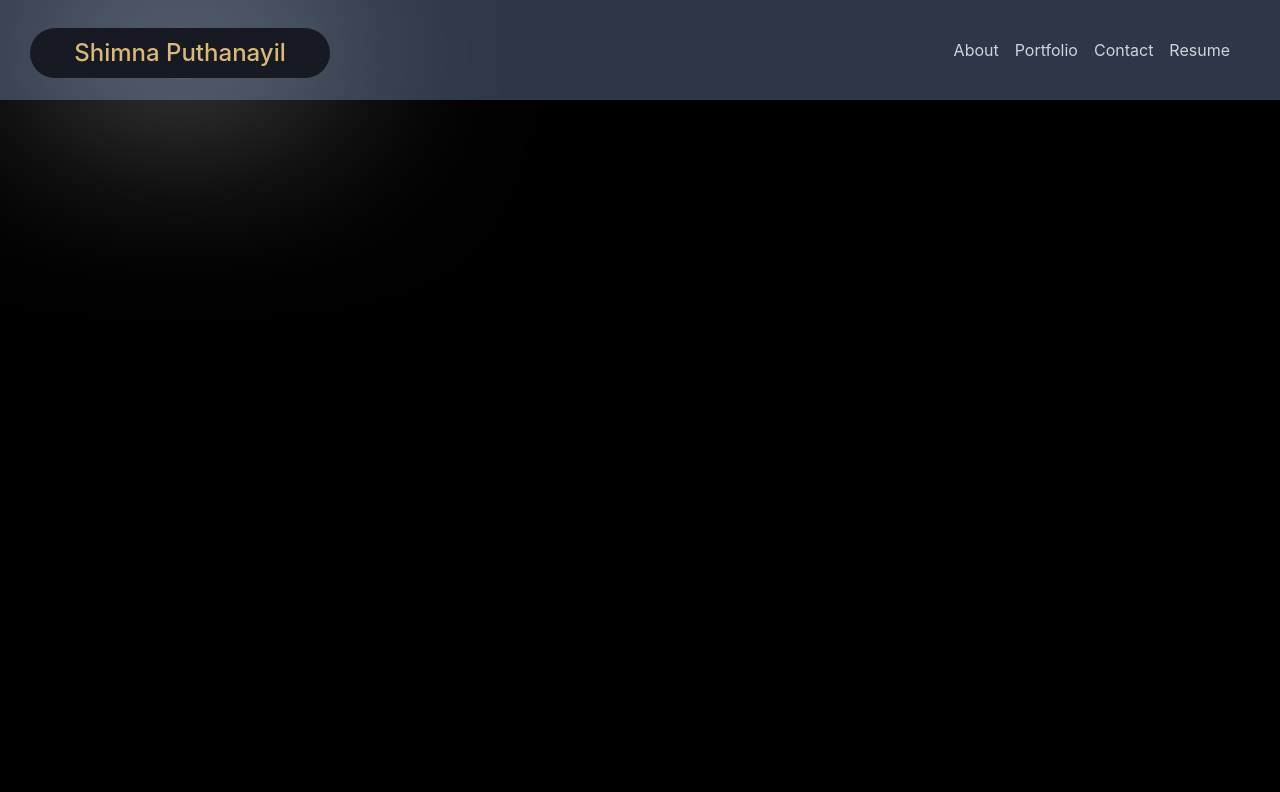
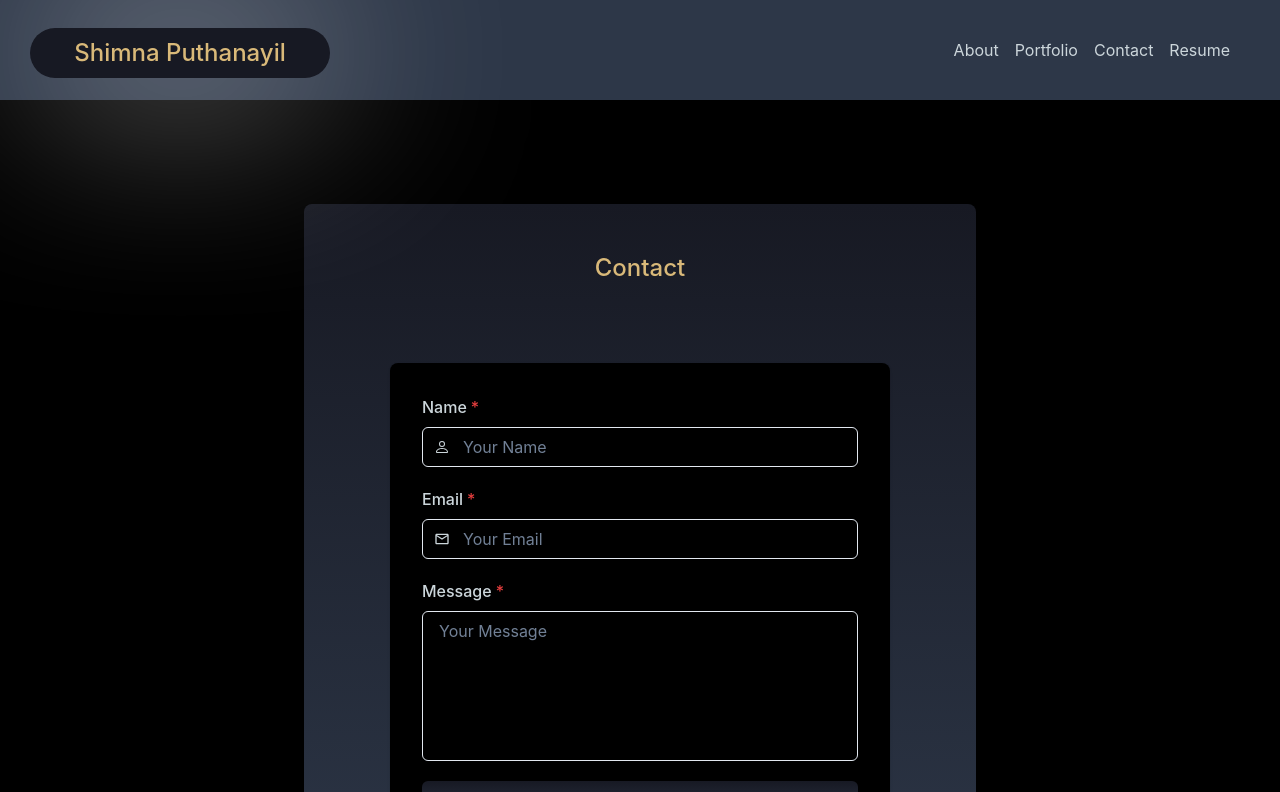
Before and after one commit to shimna-puthanayil/my-final-portfolio, a React (Vite) app: page /Contact in a window 1280 px wide. Shown: the top 792 px of the page. Built offline with nearby package versions, Linux system fonts and the light colour scheme.

Commit message:
added contact form

```diff
--- a/src/components/UI/Navbar.jsx
+++ b/src/components/UI/Navbar.jsx
@@ -12,7 +12,6 @@ export default function Nav({ links }) {
   return (
     <>
       <Stack
-        Flex
         as="header"
         position="fixed"
         direction={["column", "row"]}
@@ -53,7 +52,6 @@ export default function Nav({ links }) {
 
               backgroundImage: `url("images/wb.png")`,
               ml: { base: "-115px", md: "15px" },
-              // mt: { base: 10, md: 7 },
               mt: { base: -7, md: -7 },
               borderRadius: "full",
               filter: "blur(10px)",
--- a/src/pages/AboutPage.jsx
+++ b/src/pages/AboutPage.jsx
@@ -38,8 +38,7 @@ export default function AboutPage() {
         fontFamily={"body"}
         fontWeight={500}
         mb={50}
-
-        pt={102}
+        mt={20}
         color={fontColor}
       >
         About Me
--- a/src/pages/ContactPage.jsx
+++ b/src/pages/ContactPage.jsx
@@ -1,3 +1,117 @@
-export default function AboutPage() {
-  return <></>;
+import {
+  Box,
+  Button,
+  Flex,
+  FormControl,
+  FormLabel,
+  Heading,
+  Input,
+  InputGroup,
+  InputLeftElement,
+  Stack,
+  Textarea,
+  useColorModeValue,
+  VStack,
+} from "@chakra-ui/react";
+import { BsPerson } from "react-icons/bs";
+import { MdOutlineEmail } from "react-icons/md";
+
+export default function ContactFormWithSocialButtons() {
+  const fontColor = "rgb(217, 185, 121)";
+  return (
+    <Flex align="center" justify="center" id="contact">
+      <Box
+        borderRadius="lg"
+        m={{ base: 5, md: 16, lg: 10 }}
+        p={{ base: 5, lg: 16 }}
+      >
+        <Box>
+          <VStack
+            spacing={{ base: 4, md: 8, lg: 20 }}
+            borderRadius="lg"
+            bgGradient={["linear(to-b, gray.900, gray.700)"]}
+            mt={100}
+            w="2xl"
+            pt={50}
+            pb={20}
+          >
+            <Heading
+              fontSize={{ base: "xl", md: "2xl" }}
+              fontFamily={"body"}
+              fontWeight={500}
+              color={fontColor}
+            >
+              Contact
+            </Heading>
+
+            <Stack
+              spacing={{ base: 4, md: 8, lg: 20 }}
+              direction={{ base: "column", md: "row" }}
+            >
+              <Box
+                bg={useColorModeValue("gray.100", "gray.700")}
+                borderRadius="lg"
+                p={8}
+                color={useColorModeValue("gray.700", "whiteAlpha.900")}
+                shadow="base"
+                w="500px"
+                background={"black"}
+              >
+                <VStack spacing={5}>
+                  <FormControl isRequired>
+                    <FormLabel color="#ccd6db">Name</FormLabel>
+
+                    <InputGroup>
+                      <InputLeftElement>
+                        <BsPerson color="#ccd6db" />
+                      </InputLeftElement>
+                      <Input type="text" name="name" placeholder="Your Name" />
+                    </InputGroup>
+                  </FormControl>
+
+                  <FormControl isRequired>
+                    <FormLabel color="#ccd6db">Email</FormLabel>
+
+                    <InputGroup>
+                      <InputLeftElement>
+                        <MdOutlineEmail color="#ccd6db" />
+                      </InputLeftElement>
+                      <Input
+                        type="email"
+                        name="email"
+                        placeholder="Your Email"
+                      />
+                    </InputGroup>
+                  </FormControl>
+
+                  <FormControl isRequired>
+                    <FormLabel color="#ccd6db">Message</FormLabel>
+
+                    <Textarea
+                      name="message"
+                      placeholder="Your Message"
+                      rows={6}
+                      resize="none"
+                    />
+                  </FormControl>
+
+                  <Button
+                    colorScheme="black"
+                    bgGradient={["linear(to-b, gray.900, gray.700)"]}
+                    color="white"
+                    _hover={{
+                      bg: "gray.900",
+                    }}
+                    width="full"
+                  >
+                    Send Message
+                  </Button>
+                </VStack>
+              </Box>
+            </Stack>
+          </VStack>
+        </Box>
+      </Box>
+    </Flex>
+  );
 }
```
